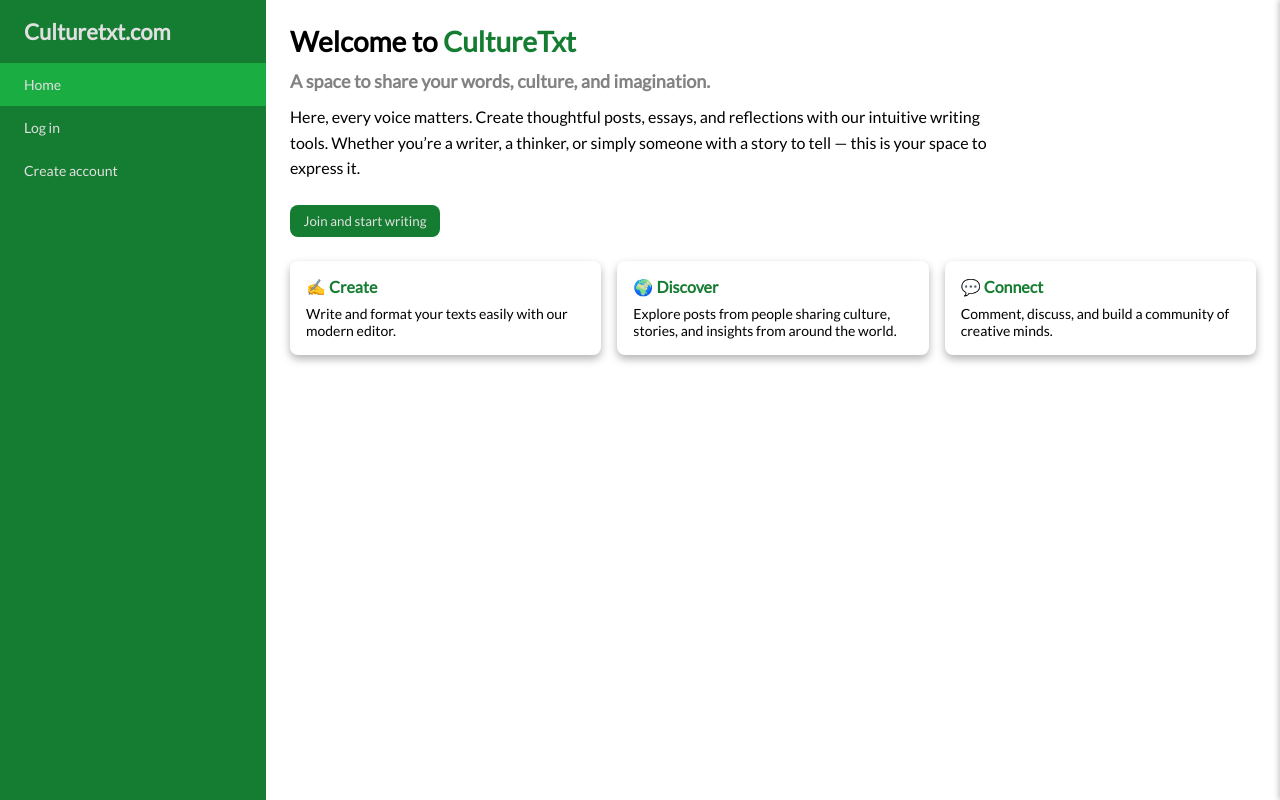
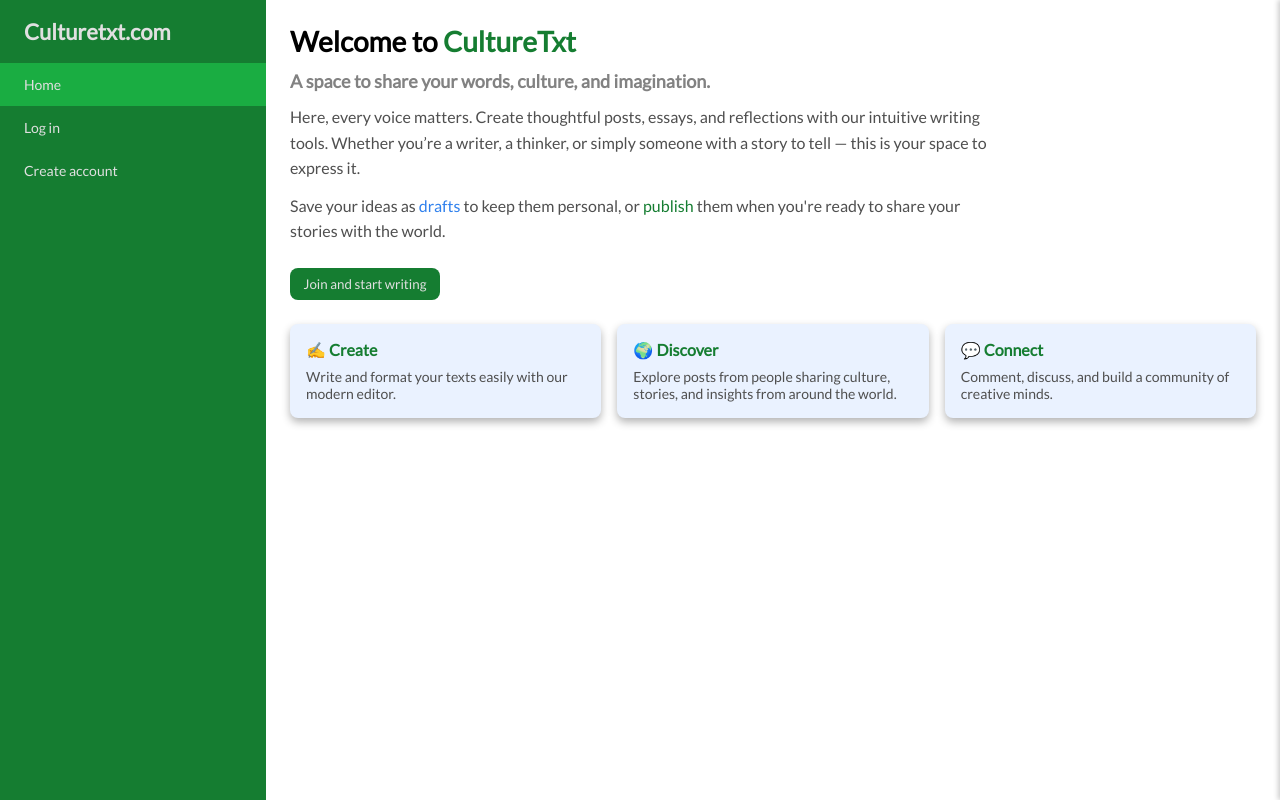
Before and after one commit to ivandax/campodecultura, a React (Vite) app: page /home in a window 1280 px wide. Built offline with nearby package versions, Linux system fonts and the light colour scheme; no server answers.

Commit message:
Extend landing page with nice styles

```diff
--- a/src/presentation/styles/theme.ts
+++ b/src/presentation/styles/theme.ts
@@ -10,5 +10,8 @@ export const theme = {
     warning: "#BE2F2F",
     warninghover: "#b25e5e",
     lightwarning: "#F2D7D7",
+    blue: "#2F80ED",
+    reallyLightBlue: "#EAF2FF",
+    text: "#4F4F4F",
   },
 };
--- a/src/presentation/views/LandingPage/LandingPage.Styles.ts
+++ b/src/presentation/views/LandingPage/LandingPage.Styles.ts
@@ -1,4 +1,3 @@
-
 import styled from "styled-components";
 
 export const Wrapper = styled.div`
@@ -63,3 +62,7 @@ export const FeatureCard = styled.div`
     font-size: 14px;
   }
 `;
+
+export const ColorSpan = styled.span<{ $color: string }>`
+  color: ${(props) => props.$color};
+`;
--- a/src/presentation/views/LandingPage/LandingPage.tsx
+++ b/src/presentation/views/LandingPage/LandingPage.tsx
@@ -2,11 +2,13 @@ import * as S from "./LandingPage.Styles";
 import { MainButton } from "@src/presentation/components/Buttons/MainButton";
 import { useNavigate } from "react-router-dom";
 import { useAuthStore } from "@src/presentation/store/authStore";
+import { useTheme } from "styled-components";
 
 function LandingPage() {
   const navigate = useNavigate();
   const { userTask } = useAuthStore();
   const user = userTask.status === "successful" ? userTask.data : null;
+  const theme = useTheme();
 
   return (
     <S.Wrapper>
@@ -22,6 +24,14 @@ function LandingPage() {
           reflections with our intuitive writing tools. Whether you’re a writer,
           a thinker, or simply someone with a story to tell — this is your space
           to express it.
+        </S.Description>
+
+        <S.Description>
+          Save your ideas as{" "}
+          <S.ColorSpan $color={theme.colors.blue}>drafts</S.ColorSpan> to keep
+          them personal, or{" "}
+          <S.ColorSpan $color={theme.colors.primary}>publish</S.ColorSpan> them
+          when you're ready to share your stories with the world.
         </S.Description>
 
         <S.ActionBlock>
--- a/src/presentation/views/ViewPost/ViewPost.Styles.ts
+++ b/src/presentation/views/ViewPost/ViewPost.Styles.ts
@@ -67,6 +67,10 @@ export const Paper = styled.div`
   flex-direction: column;
   gap: 8px;
 
+  ul {
+    padding-left: 16px;
+  }
+
   li {
     list-style-type: disc !important;
   }
```
